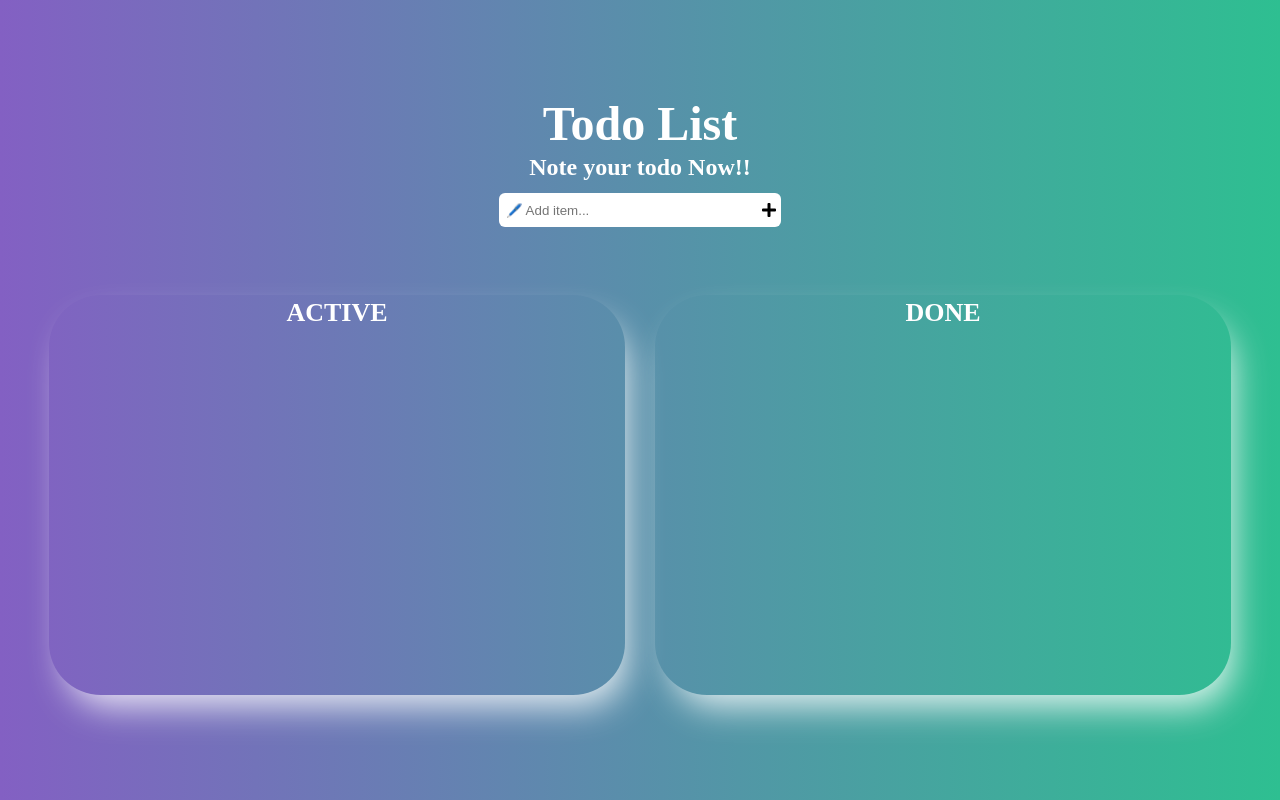
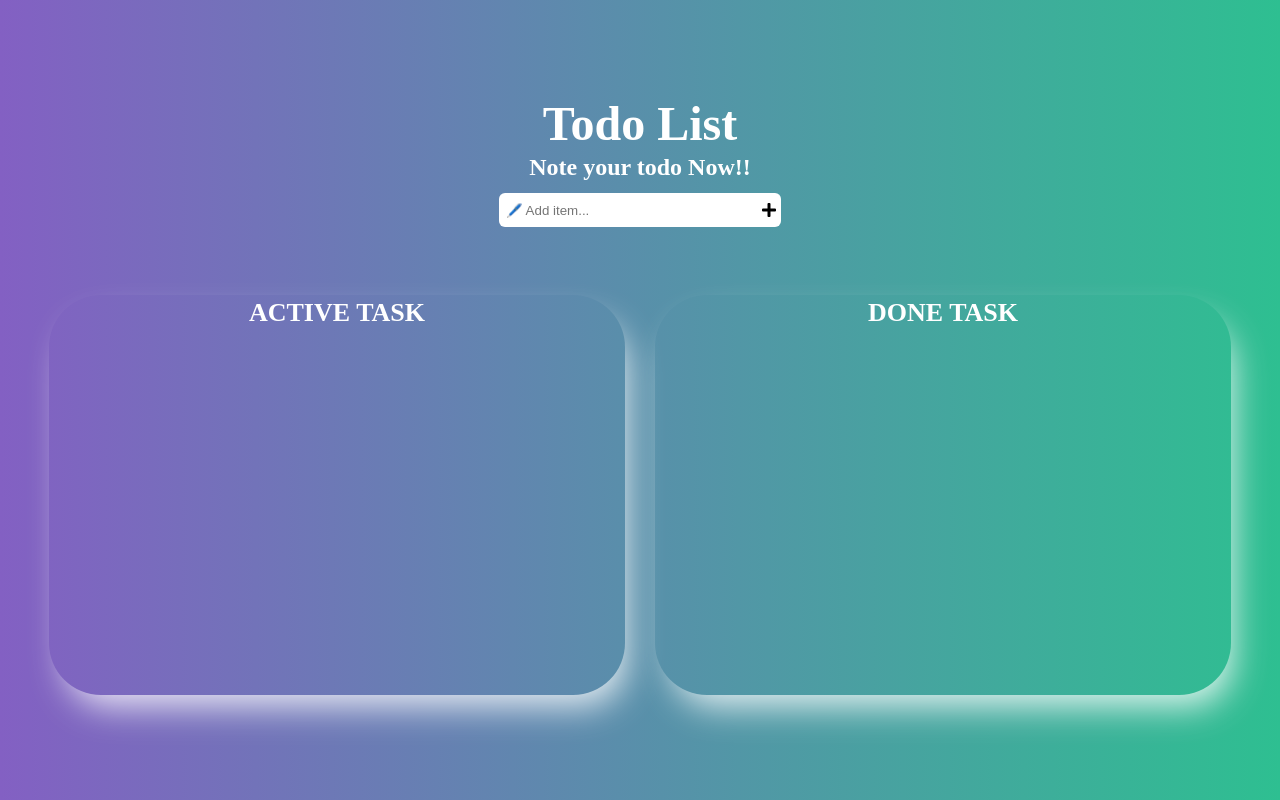
Before and after one commit to alenbabu/Todolist-react, a React (Create React App) app: page / in a window 1280 px wide. Built offline with nearby package versions, Linux system fonts and the light colour scheme.

Commit message:
sub-heading modified

```diff
--- a/src/App.js
+++ b/src/App.js
@@ -25,7 +25,7 @@ function App() {
       </div>
       <div className="task">
         <div className="sub-task">
-          <h1>ACTIVE</h1>
+          <h1>ACTIVE TASK</h1>
           {todos.map((obj) => {
             if(!obj.status){
               return (
@@ -55,7 +55,7 @@ function App() {
 
         </div>
         <div className="sub-task">
-          <h1>DONE</h1>
+          <h1>DONE TASK</h1>
           {todos.map((obj) => {
             if(obj.status){
               return (
```
